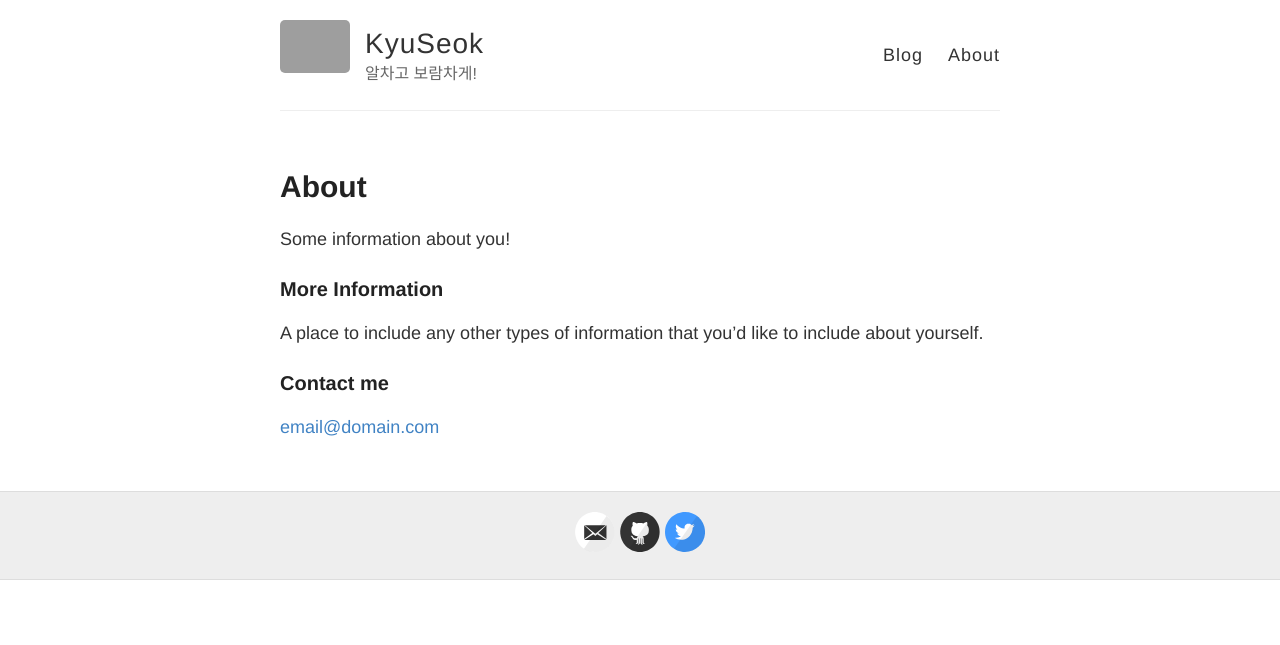
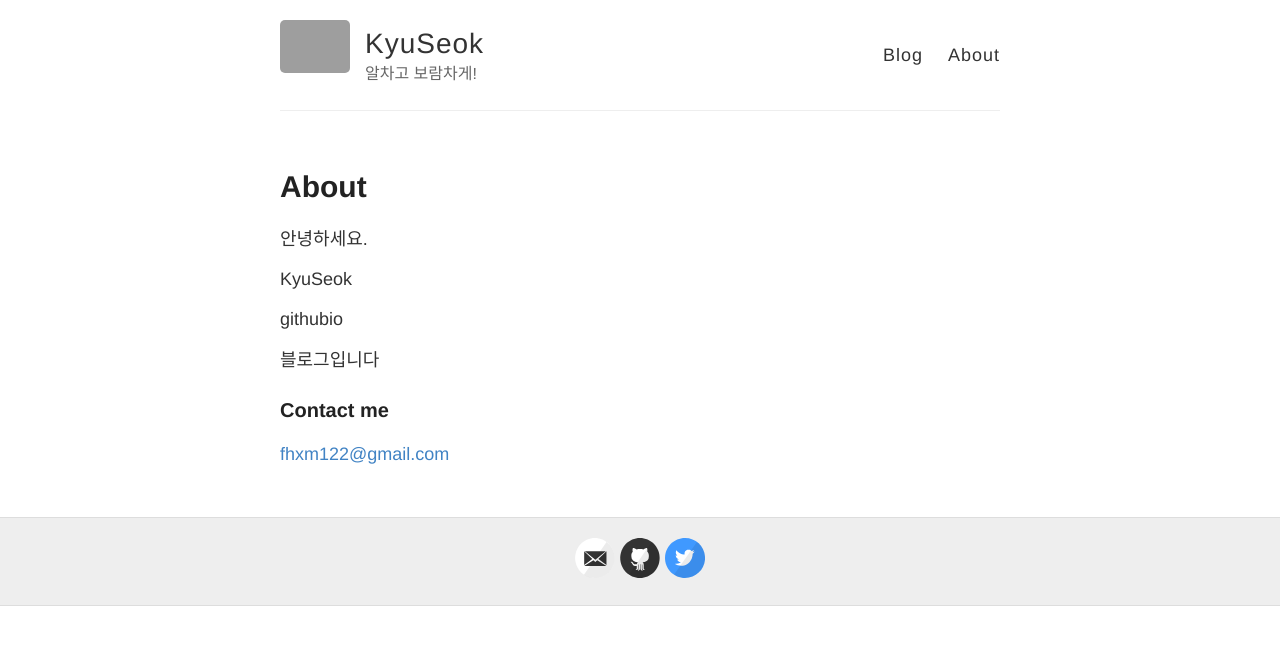
Before and after one commit to mks502/mks502.github.io, a Jekyll site: the page built from about.md, in a window 1280 px wide. Shown: the top 645 px of the page. Built offline with Jekyll 4.4.1, drawn with Linux system fonts in a browser that asks for light colours; grey boxes are pictures that could not be loaded.

Commit message:
Modify about
modify about

```diff
--- a/about.md
+++ b/about.md
@@ -4,12 +4,13 @@ title: About
 permalink: /about/
 ---
 
-Some information about you!
+안녕하세요.
 
-### More Information
+KyuSeok
 
-A place to include any other types of information that you'd like to include about yourself.
+githubio
 
+블로그입니다
 ### Contact me
 
-[email@domain.com](mailto:email@domain.com)
+[fhxm122@gmail.com](mailto:fhxm122@gmail.com)
```
